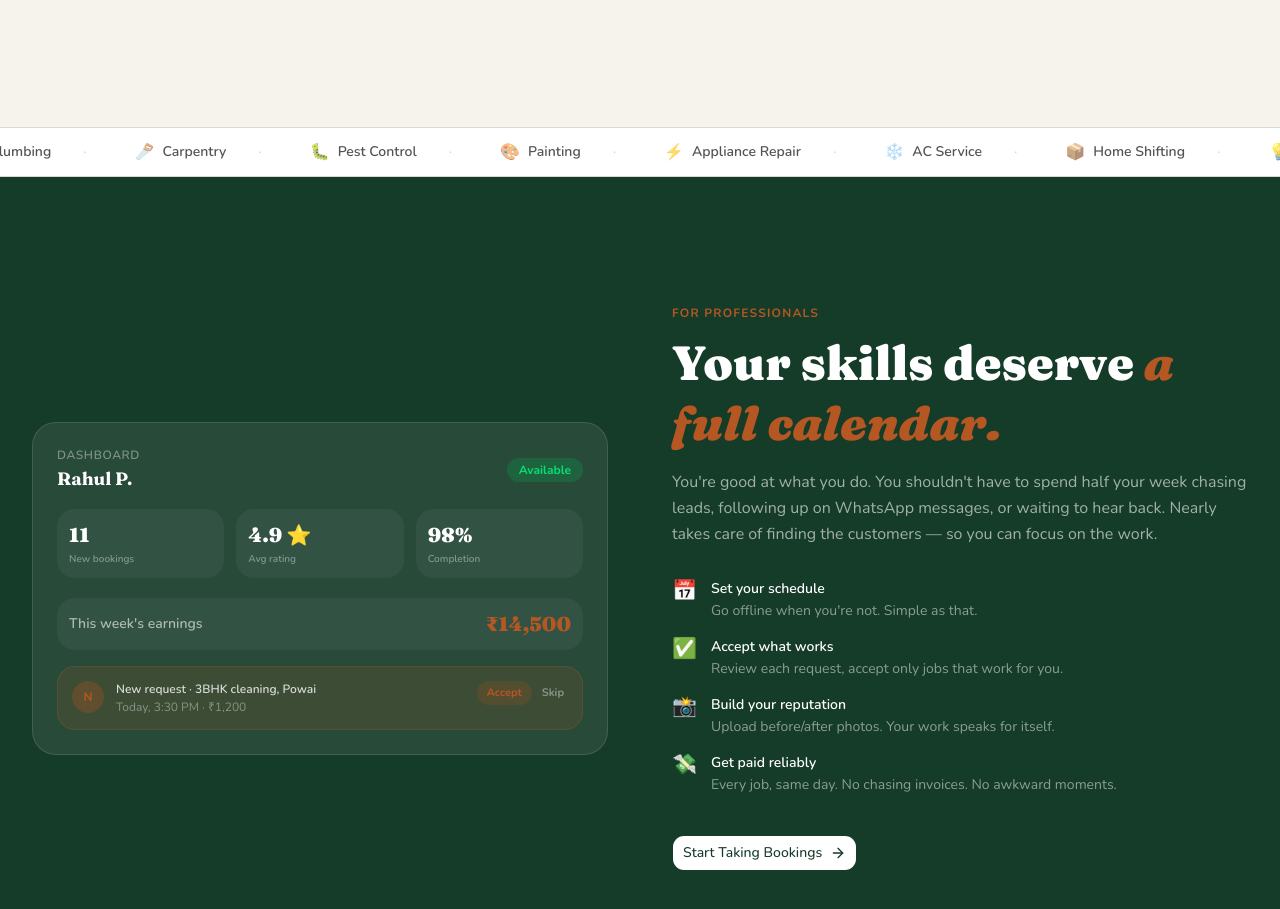
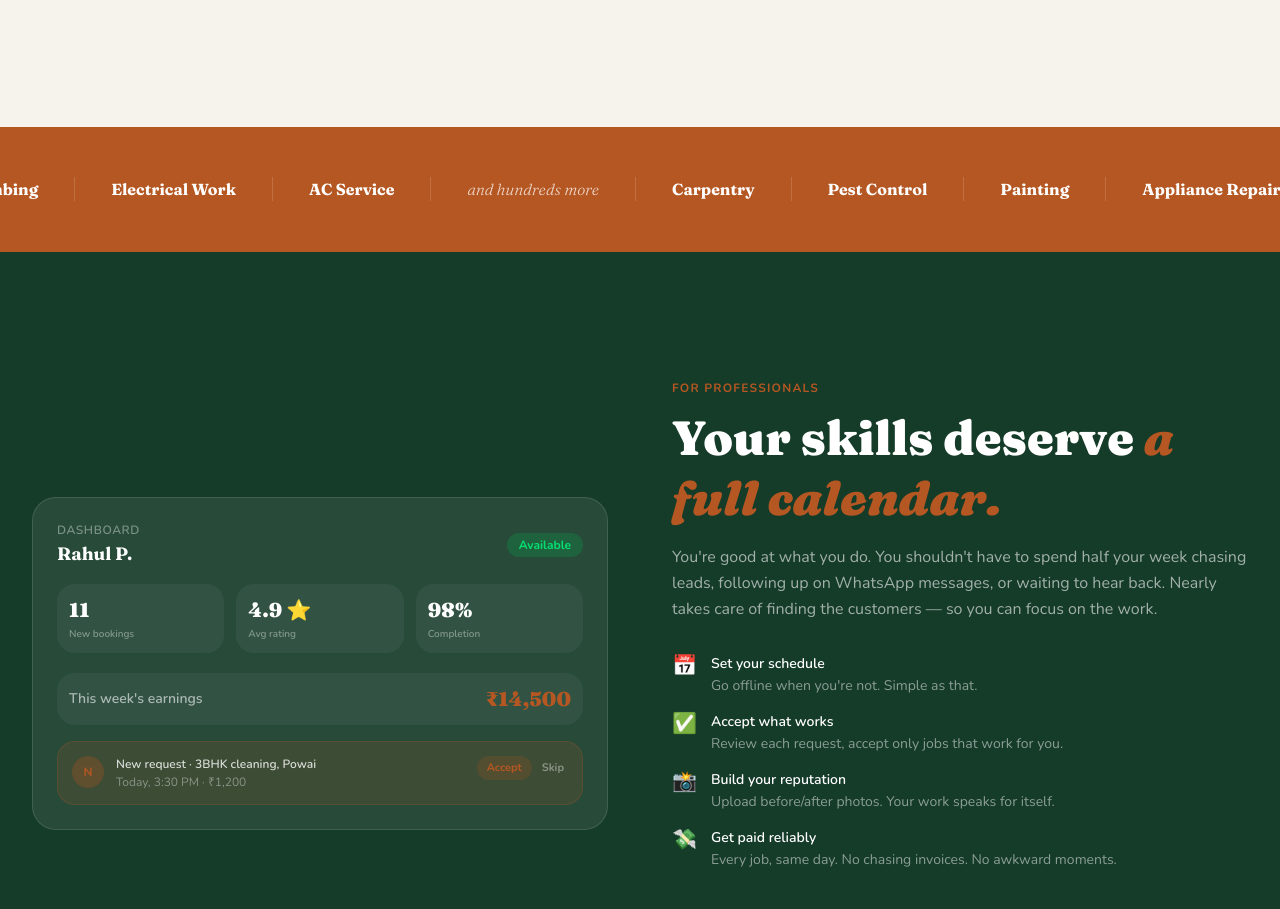
Before and after one commit to PiyushRepos/nearly, a React (Vite) app in the folder frontend/: page / in a window 1280 px wide. Shown: the part 2348-3257 px from the top of the page. Built offline with nearby package versions, Linux system fonts and the light colour scheme.

Commit message:
feat: refactor CategoryMarquee component to use text items and improve styling

```diff
--- a/frontend/src/components/landing/CategoryMarquee.tsx
+++ b/frontend/src/components/landing/CategoryMarquee.tsx
@@ -1,34 +1,33 @@
 import Marquee from "react-fast-marquee";
 
-const categories = [
-  { label: "Home Cleaning", emoji: "🧹" },
-  { label: "Plumbing", emoji: "🔧" },
-  { label: "Carpentry", emoji: "🪚" },
-  { label: "Pest Control", emoji: "🐛" },
-  { label: "Painting", emoji: "🎨" },
-  { label: "Appliance Repair", emoji: "⚡" },
-  { label: "AC Service", emoji: "❄️" },
-  { label: "Home Shifting", emoji: "📦" },
-  { label: "Electrical Work", emoji: "💡" },
-  { label: "Garden & Lawn", emoji: "🌿" },
-  { label: "Water Tank Cleaning", emoji: "💧" },
-  { label: "Home Massage & Spa", emoji: "💆" },
-  { label: "Sofa & Upholstery", emoji: "🛋️" },
-  { label: "Home Painting", emoji: "🖌️" },
+const items = [
+  { text: "Home Cleaning", bold: true },
+  { text: "Plumbing", bold: true },
+  { text: "Electrical Work", bold: true },
+  { text: "AC Service", bold: true },
+  { text: "and hundreds more", bold: false },
+  { text: "Carpentry", bold: true },
+  { text: "Pest Control", bold: true },
+  { text: "Painting", bold: true },
+  { text: "Appliance Repair", bold: true },
+  { text: "all close to home", bold: false },
 ];
 
 export default function CategoryMarquee() {
   return (
-    <div className="w-full border-y border-border bg-white py-0 overflow-hidden">
-      <Marquee speed={40} gradient={false} pauseOnHover className="py-3">
-        {categories.map((cat) => (
+    <div className="w-full bg-primary overflow-hidden py-[50px]">
+      <Marquee speed={40} gradient={false} pauseOnHover>
+        {[...items, ...items].map((item, i) => (
           <span
-            key={cat.label}
-            className="inline-flex items-center gap-2 mx-6 text-sm font-semibold text-foreground/70 hover:text-primary transition-colors cursor-default select-none"
+            key={i}
+            className="inline-flex items-center font-display text-[1rem] px-9 border-r border-white/15"
+            style={{
+              fontStyle: "italic",
+              fontWeight: item.bold ? 700 : 300,
+              color: item.bold ? "white" : "rgba(255,255,255,0.75)",
+            }}
           >
-            <span className="text-base leading-none">{cat.emoji}</span>
-            {cat.label}
-            <span className="ml-6 text-border">·</span>
+            {item.bold ? <strong className="not-italic font-bold">{item.text}</strong> : item.text}
           </span>
         ))}
       </Marquee>
```
